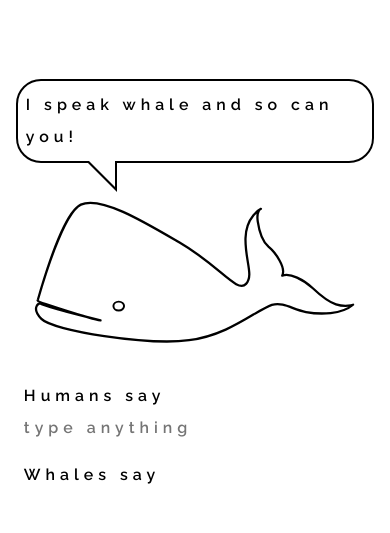
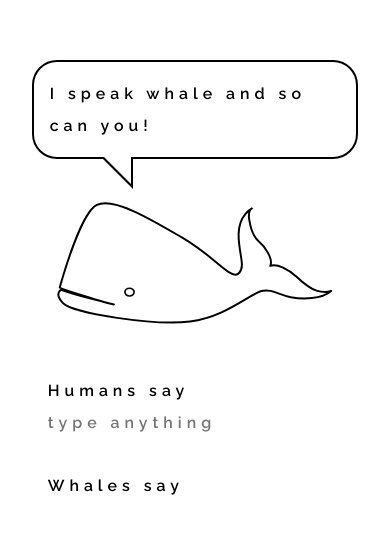
Before and after one commit to DeepOringe/WhaleTalk, a plain HTML site: page index.html in a window 390 px wide. Shown: the part 133-666 px from the top of the page. Drawn offline with Linux system fonts and the light colour scheme.

Commit message:
Increase general padding

```diff
--- a/style.css
+++ b/style.css
@@ -21,7 +21,7 @@
 
 html{
 	height: 100%;
-	padding: 1rem;
+	padding: 2rem;
 	display: flex;
 	justify-content: center;
 	align-items: center;
@@ -37,7 +37,7 @@ body{
 /* Internal Styles */
 
 div{
-	padding: 1rem;
+	padding: 2rem;
 }
 
 
@@ -114,7 +114,7 @@ input[type=text]{
 
 @media all and (max-width: 600px){
 	div{
-		padding: .5rem;
+		padding: 1rem;
 	}
 	#header{
 		border: 2px solid #000;
```
